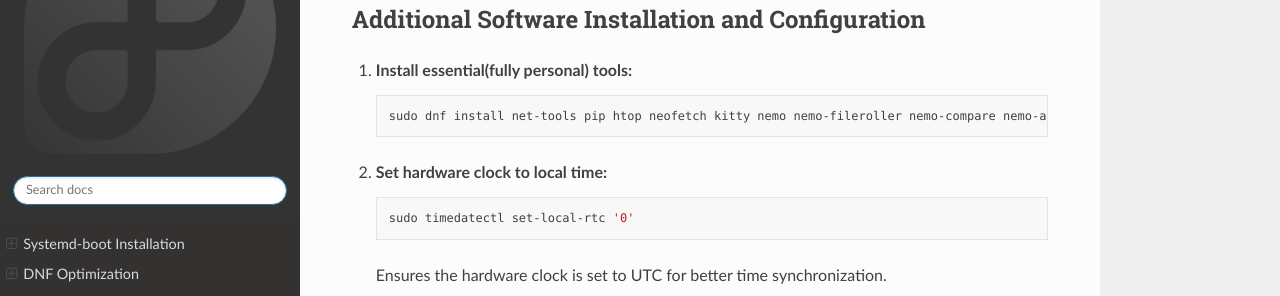
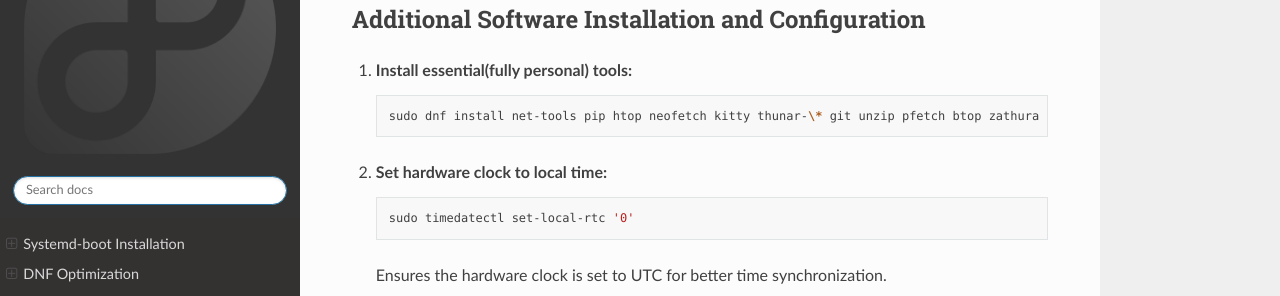
Before and after one commit to Witek3023/Fedora-Post-Installation-Tips, a Sphinx documentation site: the page built from docs/source/personal.rst, in a window 1280 px wide and 900 px high, scrolled down 2567 px. Shown: the part 151-447 px from the top of the window. Built offline with Sphinx 7.4.7 and the Read the Docs theme 2.0.0, drawn with Linux system fonts in a browser that asks for light colours.

Commit message:
Update personal.rst

```diff
--- a/docs/source/personal.rst
+++ b/docs/source/personal.rst
@@ -130,7 +130,7 @@
 
    .. code-block:: shell
 
-      sudo dnf install net-tools pip htop neofetch kitty nemo nemo-fileroller nemo-compare nemo-audio-tab nemo-image-converter nemo-pastebin nemo-python nemo-search-helpers git unzip pfetch btop zathura feh pavucontrol ranger vim neovim emacs figlet lolcat perl-Archive-Extract-lzma-IO-Uncompress-UnLzma tar xz p7zip zip gzip cpio unace network-manager-applet blueman libnotify bluez stow sl
+      sudo dnf install net-tools pip htop neofetch kitty thunar-\* git unzip pfetch btop zathura feh pavucontrol ranger vim neovim emacs figlet lolcat perl-Archive-Extract-lzma-IO-Uncompress-UnLzma tar xz p7zip zip gzip cpio unace network-manager-applet blueman libnotify bluez stow sl
 
 2. **Set hardware clock to local time:**
 
```
